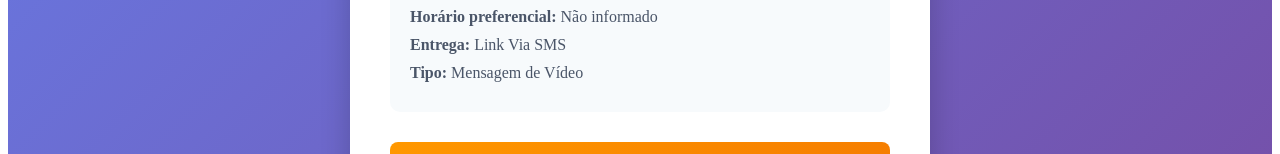
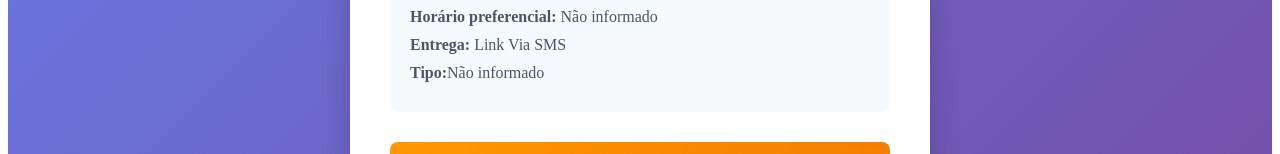
Before and after one commit to AdilsonStewart/CorujinhaLegal, a React (Create React App) app: page /saida in a window 1280 px wide. Shown: the part 496-650 px from the top of the page. Built offline with nearby package versions, Linux system fonts and the light colour scheme.

Commit message:
Refactor Saida component for better data handling

```diff
--- a/src/screens/Saida.js
+++ b/src/screens/Saida.js
@@ -5,15 +5,11 @@ import './Saida.css';
 const Saida = () => {
   const navigate = useNavigate();
 
-  // Puxa os dados com os nomes corretos que o AudioRecordPage salva
   const dados = JSON.parse(localStorage.getItem('lastAgendamento') || '{}');
 
   const formatDate = (iso) => {
     if (!iso) return 'A ser definida';
-    // Se já estiver no formato dd/mm/yyyy, retorna como está
     if (iso.includes('/')) return iso;
-
-    // Se for formato ISO (yyyy-mm-dd), converte
     const [y, m, d] = iso.split('-');
     return `${d}/${m}/${y}`;
   };
@@ -21,6 +17,7 @@ const Saida = () => {
   return (
     <div className="saida-container">
       <div className="saida-content">
+
         <div className="gif-container">
           <img
             src="https://media0.giphy.com/media/v1.Y2lkPTc5MGI3NjExOTNoNnJiOHFwOHczb3VvbDg1bngxN3F3eG93dG01YXplbWoyMDJodiZlcD12MV9pbnRlcm5hbF9naWZfYnlfaWQmY3Q9cw/Y258CvWqb5qyfp5JA9/giphy.gif"
@@ -33,6 +30,7 @@ const Saida = () => {
 
         <div className="saida-info">
           <h3>Resumo do Agendamento:</h3>
+
           <div className="info-item">
             <strong>Status:</strong>
             <span className="status-confirmado">Confirmado</span>
@@ -47,7 +45,7 @@ const Saida = () => {
           </div>
 
           <div className="info-item">
-            <strong>Horário preferencial:</strong> {dados.horaEntrega || dados.horario || 'Não informado'}
+            <strong>Horário preferencial:</strong> {dados.horaEntrega || 'Não informado'}
           </div>
 
           <div className="info-item">
@@ -55,7 +53,10 @@ const Saida = () => {
           </div>
 
           <div className="info-item">
-            <strong>Tipo:</strong> {dados.tipo === 'audio' ? 'Mensagem de Áudio' : 'Mensagem de Vídeo'}
+            <strong>Tipo:</strong>
+            {dados.tipo === 'audio' ? 'Mensagem de Áudio'
+              : dados.tipo === 'video' ? 'Mensagem de Vídeo'
+              : 'Não informado'}
           </div>
 
           {dados.orderID && (
@@ -69,10 +70,10 @@ const Saida = () => {
           <button className="btn-nova-mensagem" onClick={() => navigate('/servicos')}>
             Enviar Nova Mensagem
           </button>
+
           <button
             className="btn-sair"
             onClick={() => {
-              // Limpa só o agendamento, mantém clienteId se existir
               localStorage.removeItem('lastAgendamento');
               navigate('/');
             }}
@@ -87,6 +88,7 @@ const Saida = () => {
             Um SMS será enviado para {dados.telefone || 'o destinatário'} na data e hora agendadas.
           </p>
         </div>
+
       </div>
     </div>
   );
```
